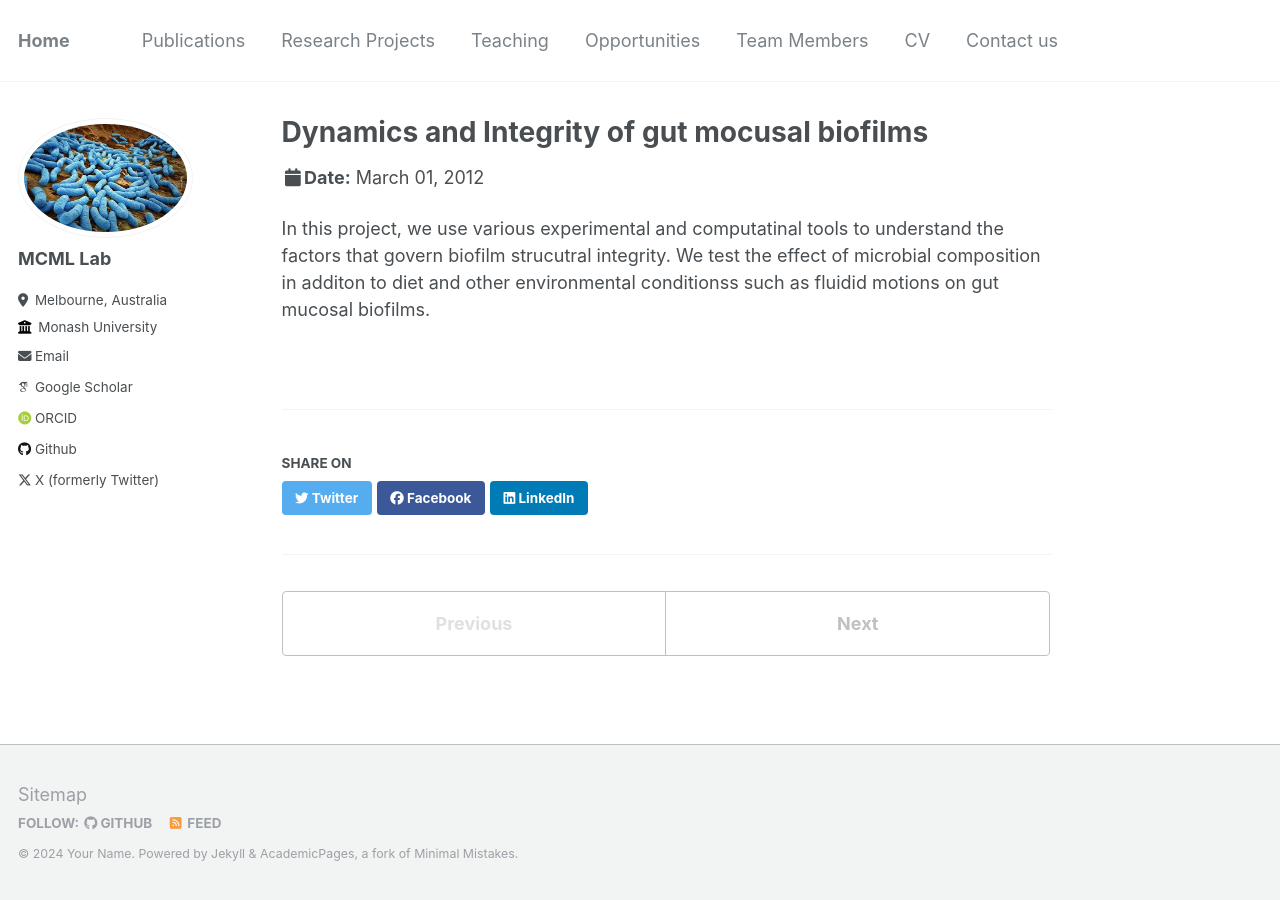
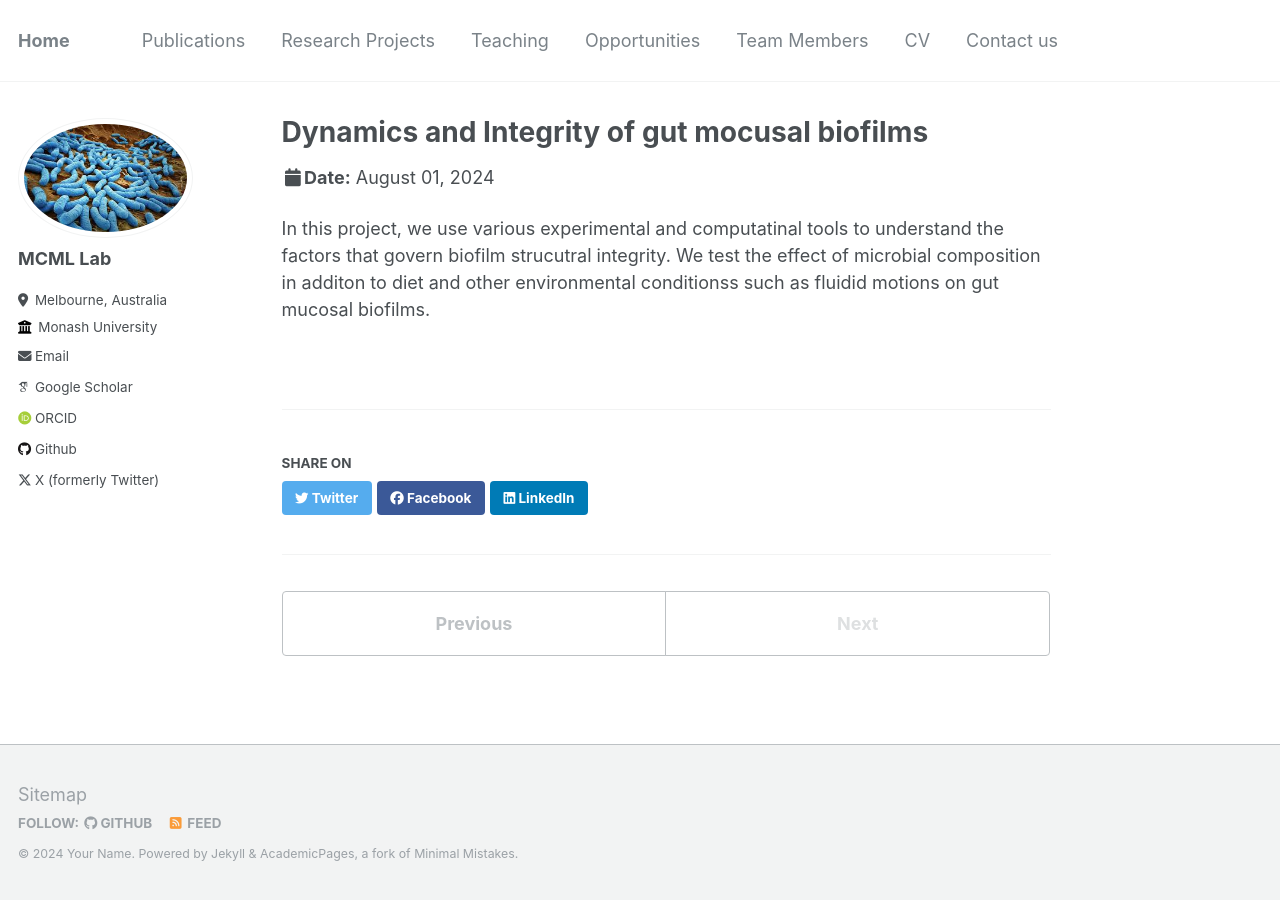
Before and after one commit to AminValiei/valieilab, a Jekyll site: the page built from _talks/2012-03-01-talk-1.md, in a window 1280 px wide. Built offline with Jekyll 4.4.1, drawn with Linux system fonts in a browser that asks for light colours; some web fonts are replaced; some of the changed lines change nothing that is shown.

Commit message:
Update 2012-03-01-talk-1.md

```diff
--- a/_talks/2012-03-01-talk-1.md
+++ b/_talks/2012-03-01-talk-1.md
@@ -1,10 +1,10 @@
 ---
 title: "Dynamics and Integrity of gut mocusal biofilms"
 #collection: talks
-#type: "Talk"
+type: "Talk"
 #permalink: /talks/2024-08-01-talk-1
 #venue: "UC San Francisco, Department of Testing"
-#date: 2024-08-01
+date: 2024-08-01
 #location: "San Francisco, California"
 ---
 
```
